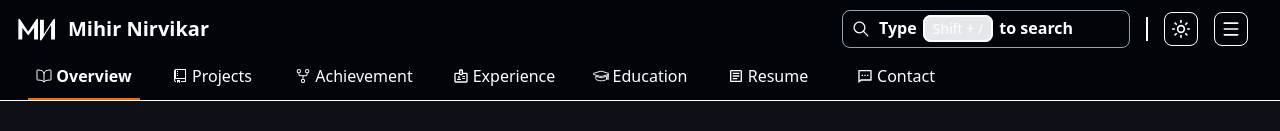
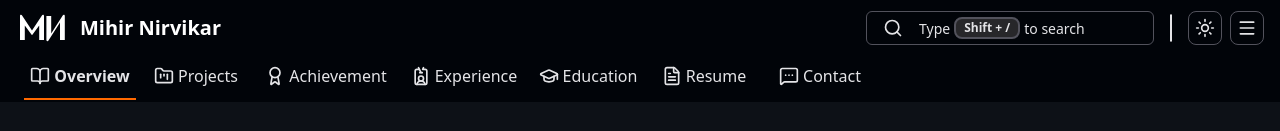
Before and after one commit to mihirnirvikar/Portfolio, a React (Vite) app: page / in a window 1280 px wide. Shown: the top 131 px of the page. Built offline with nearby package versions, Linux system fonts and the light colour scheme.

Commit message:
refactor: change theui of  navbar section

```diff
--- a/package.json
+++ b/package.json
@@ -12,6 +12,7 @@
   },
   "dependencies": {
     "@tailwindcss/vite": "^4.1.18",
+    "lucide-react": "^0.563.0",
     "react": "^19.2.0",
     "react-dom": "^19.2.0",
     "react-router": "^7.10.1",
--- a/src/components/Header/Header.jsx
+++ b/src/components/Header/Header.jsx
@@ -5,10 +5,9 @@ import { Navbar } from "./Navbar.jsx";
 export const Header = () => {
   return (
     <>
-      <div className="bg-white text-black dark:bg-[#010409] dark:text-white">
+      <div className="bg-[#F6F8FA] text-black dark:bg-[#010409] dark:text-white">
         <HeaderInfo />
-        <Navbar />
-        <hr />
+        <Navbar className=""/>
       </div>
     </>
   );
--- a/src/components/Header/HeaderInfo.jsx
+++ b/src/components/Header/HeaderInfo.jsx
@@ -2,137 +2,68 @@ import React from "react";
 import { Link } from "react-router-dom";
 import { useContext } from "react";
 import { ThemeContext } from "../../context/ThemeContext";
+import { Search, Sun, Moon, Menu } from "lucide-react";
 
 export const HeaderInfo = () => {
   const { theme, setTheme, toggleTheme } = useContext(ThemeContext);
 
   const themeBtnHandler = () => {
     toggleTheme();
-  }
+  };
 
   return (
     <>
-      <div className="header px-2 pt-2 pb-1 flex items-center justify-between ">
-        <div className="header-logo mr-1 flex items-center ">
-          <svg
-            width="60"
-            height="36"
-            viewBox="0 0 180 110"
-            xmlns="http://www.w3.org/2000/svg"
-            className=""
-
+      <div className="header px-2 py-1 flex items-center justify-between ">
+        <div className="header-logo">
+          <Link
+            to="/"
+            className="text-xl flex items-center font-semibold justify-center gap-2 dark:text-white text-[#3F3F46] "
           >
-            <path
-              {...theme === "dark" ? { fill: "white" } : { fill: "black" }}
-
-              d="M30 90 V30 C30 26 34 26 36 30 L60 66 L84 30 C86 26 90 26 90 30 V90
-          H78 V54 L60 78 L42 54 V90 Z M142 90 V30 C142 26 138 26 136 30 L108 74
-          V30 H96 V90 C96 94 100 94 102 90 L130 46 V90 Z"
+            <img
+              className={`w-16`}
+              src={`${theme === "dark" ? "/logo2.svg" : "/logo.svg"}`}
+              alt="Logo Image"
             />
-          </svg>
-          {/* <p className="text-xl font-bold mt-0.5">Mihir Nirvikar</p> */}
-          <Link to="/" className="text-xl font-bold mt-0.5">
             Mihir Nirvikar
           </Link>
         </div>
 
-        <div className="header-search-bar flex items-center gap-2 mt-0.5">
-          <button className="border rounded-lg cursor-pointer  h-9.5 w-72 p-2 border-gray-400 flex items-center hover:shadow-md transition-shadow duration-100 ">
-            <svg
-              stroke="currentColor"
-              fill="currentColor"
-              stroke-width="0"
-              viewBox="0 0 512 512"
-              class="size-5 mr-2"
-              height="1em"
-              width="1em"
-              xmlns="http://www.w3.org/2000/svg"
-            >
-              <path d="M443.5 420.2L336.7 312.4c20.9-26.2 33.5-59.4 33.5-95.5 0-84.5-68.5-153-153.1-153S64 132.5 64 217s68.5 153 153.1 153c36.6 0 70.1-12.8 96.5-34.2l106.1 107.1c3.2 3.4 7.6 5.1 11.9 5.1 4.1 0 8.2-1.5 11.3-4.5 6.6-6.3 6.8-16.7.6-23.3zm-226.4-83.1c-32.1 0-62.3-12.5-85-35.2-22.7-22.7-35.2-52.9-35.2-84.9 0-32.1 12.5-62.3 35.2-84.9 22.7-22.7 52.9-35.2 85-35.2s62.3 12.5 85 35.2c22.7 22.7 35.2 52.9 35.2 84.9 0 32.1-12.5 62.3-35.2 84.9-22.7 22.7-52.9 35.2-85 35.2z"></path>
-            </svg>
+        <div className="header-search-bar flex items-center gap-4 dark:text-[#E4E4E7] text-[#3F3F46]">
+          {/* Search bar */}
 
-            <p className=" text-center mb-0.5">
-              <span className="font-semibold">Type</span>{" "}
-              <span className="border-2 rounded-lg px-2 py-0.5 text-sm mx-0.5 font-normal bg-gray-200 ">
+          <button className="border rounded-md cursor-pointer  h-8.5 w-72 border-[#D4D4D8] dark:border-[#52525C] flex items-center text-center hover:shadow-md hover:bg-gray-200 transition-shadow dark:hover:bg-[#27272A] duration-100 gap-4">
+            <Search className="size-5 ml-4 " />
+
+            <p className="flex justify-center items-center  text-[14px] gap-1">
+              <span className="font-">Type</span>{" "}
+              <span className="border-2 text-[12px]  dark:border-[#52525C] border-[#D4D4D8] rounded-lg px-2 font-semibold dark:bg-[#27272A] bg-[#F4F4F5]">
                 Shift + /
               </span>
-              <span className="font-semibold"> to search</span>
+              <span className=""> to search</span>
             </p>
-            <p></p>
           </button>
 
-          <div className="border h-6 mx-2"></div>
+          {/* vertical line */}
+          <div className="border h-7 rounded"></div>
 
+          {/* Theme Toggle button */}
+
+          <div className="flex gap-2">
             <button
-            className="theme-toggle cursor-pointer mr-2 p-1.5 rounded-lg hover:bg-gray-200 border transition-colors duration-100"
+              className="theme-toggle cursor-pointer h-8.5 w-8.5 flex justify-center items-center rounded-lg border-[#D4D4D8] dark:border-[#52525C] hover:bg-[#E4E4E7] dark:hover:bg-[#27272A] border transition-colors duration-100"
               onClick={themeBtnHandler}
             >
               {theme === "dark" ? (
-              <svg
-                xmlns="http://www.w3.org/2000/svg"
-                width="1em"
-                height="1em"
-                viewBox="0 0 24 24"
-                fill="none"
-                stroke="currentColor"
-                stroke-width="2"
-                stroke-linecap="round"
-                stroke-linejoin="round"
-                class="lucide lucide-sun size-5 transition-colors duration-100"
-                aria-hidden="true"
-              >
-                <circle cx="12" cy="12" r="4"></circle>
-                <path d="M12 2v2"></path>
-                <path d="M12 20v2"></path>
-                <path d="m4.93 4.93 1.41 1.41"></path>
-                <path d="m17.66 17.66 1.41 1.41"></path>
-                <path d="M2 12h2"></path>
-                <path d="M20 12h2"></path>
-                <path d="m6.34 17.66-1.41 1.41"></path>
-                <path d="m19.07 4.93-1.41 1.41"></path>
-              </svg>
+                <Sun className="size-5 " />
               ) : (
-              <svg
-                xmlns="http://www.w3.org/2000/svg"
-                width="24"
-                height="24"
-                viewBox="0 0 24 24"
-                fill="none"
-                stroke="currentColor"
-                stroke-width="1.5"
-                stroke-linecap="round"
-                stroke-linejoin="round"
-                class="lucide lucide-moon size-5 transition-colors duration-100"
-                aria-hidden="true"
-              >
-                <path
-                  d="M20.985 12.486a9 9 0 1
-              1-9.473-9.472c.405-.022.617.46.402.803a6 6 0
-               0 0 8.268 8.268c.344-.215.825-.004.803.401"
-                ></path>
-              </svg>
+                <Moon className="size-5" />
               )}
             </button>
 
-          <button className="theme-toggle mr-6 cursor-pointer p-1.5 rounded-lg hover:bg-gray-200 border transition-colors duration-100">
-            <svg
-              xmlns="http://www.w3.org/2000/svg"
-              width="1em"
-              height="1em"
-              viewBox="0 0 24 24"
-              fill="none"
-              stroke="currentColor"
-              stroke-width="2"
-              stroke-linecap="round"
-              stroke-linejoin="round"
-              class="lucide lucide-menu size-5 transition-colors duration-100"
-              aria-hidden="true"
-            >
-              <path d="M4 5h16"></path>
-              <path d="M4 12h16"></path>
-              <path d="M4 19h16"></path>
-            </svg>
+            <button className="theme-toggle mr-2 cursor-pointer p-1.5 rounded-lg hover:bg-gray-200 border border-[#D4D4D8] dark:border-[#52525C] dark:hover:bg-[#27272A] transition-colors duration-100">
+              <Menu className="size-5 " />
             </button>
+          </div>
         </div>
       </div>
     </>
--- a/src/components/Header/Navbar.jsx
+++ b/src/components/Header/Navbar.jsx
@@ -1,40 +1,31 @@
 import { Link } from "react-router-dom";
 import { NavLink } from "react-router-dom";
+import {
+  BookOpen,
+  FolderKanban,
+  Award,
+  IdCardLanyard,
+  GraduationCap,
+  FileText,
+  MessageSquareMore,
+} from "lucide-react";
 
 export const Navbar = () => {
   return (
     <>
-      <nav className="navbar flex items-center mx-7 font-medium mt-2">
-        <ul className="flex gap-4">
+      <nav className="navbar flex items-center justify- font-semibold mt-1 px-6 pb-0.5">
+        <ul className="flex gap-1 dark:text-[#E4E4E7] text-[#2a2a2c]">
           <NavLink to="/" end>
             {({ isActive }) => (
               <li
                 className={`h-10 ${
                   isActive
-                    ? "border-b-2 border-orange-500 font-bold "
-                    : "border-b-2 border-transparent"
+                    ? "border-b-2 border-orange-500 font-bold"
+                    : "font-normal"
                 }`}
               >
-                <div className="flex items-center gap-1 cursor-pointer hover:bg-gray-300 rounded-md w-28 h-8 justify-center">
-                  <svg
-                    stroke="currentColor"
-                    fill="currentColor"
-                    stroke-width="0"
-                    viewBox="0 0 512 512"
-                    class="size-4"
-                    height="1em"
-                    width="1em"
-                    xmlns="http://www.w3.org/2000/svg"
-                  >
-                    <path
-                      fill="none"
-                      stroke-linecap="round"
-                      stroke-linejoin="round"
-                      stroke-width="32"
-                      d="M256 160c16-63.16 76.43-95.41 208-96a15.94 15.94 0 0 1 16 16v288a16 16 0 0 1-16 16c-128 0-177.45 25.81-208 64-30.37-38-80-64-208-64-9.88 0-16-8.05-16-17.93V80a15.94 15.94 0 0 1 16-16c131.57.59 192 32.84 208 96zm0 0v288"
-                    ></path>
-                  </svg>
-
+                <div className="flex items-center gap-1 cursor-pointer hover:bg-[#E4E4E7] dark:hover:bg-[#27272A] rounded-md w-28 h-8 justify-center transition-ease-in-out duration-200">
+                  <BookOpen className="size-5 stroke-2" />
                   <span>Overview</span>
                 </div>
               </li>
@@ -47,27 +38,11 @@ export const Navbar = () => {
                 className={`h-10 ${
                   isActive
                     ? "border-b-2 border-orange-500 font-bold"
-                    : "border-b-2 border-transparent"
+                    : "font-normal"
                 }`}
               >
-                <div className="flex items-center gap-1 cursor-pointer hover:bg-gray-300 rounded-md w-28 h-8 justify-center">
-                  <svg
-                    stroke="currentColor"
-                    fill="currentColor"
-                    stroke-width="0"
-                    viewBox="0 0 16 16"
-                    class="size-4"
-                    height="1em"
-                    width="1em"
-                    xmlns="http://www.w3.org/2000/svg"
-                  >
-                    <path
-                      fill-rule="evenodd"
-                      clip-rule="evenodd"
-                      d="M14 10V1.5l-.5-.5H3.74a1.9 1.9 0 0 0-.67.13 1.77 1.77 0 0 0-.94 1 1.7 1.7 0 0 0-.13.62v9.5a1.7 1.7 0 0 0 .13.67c.177.427.515.768.94.95a1.9 1.9 0 0 0 .67.13H4v-1h-.26a.72.72 0 0 1-.29-.06.74.74 0 0 1-.4-.4.93.93 0 0 1-.05-.29v-.5a.93.93 0 0 1 .05-.29.74.74 0 0 1 .4-.4.72.72 0 0 1 .286-.06H13v2H9v1h4.5l.5-.5V10zM4 10V2h9v8H4zm1-7h1v1H5V3zm0 2h1v1H5V5zm1 2H5v1h1V7zm.5 6.49L5.28 15H5v-3h3v3h-.28L6.5 13.49z"
-                    ></path>
-                  </svg>
-
+                <div className="flex items-center gap-1 cursor-pointer hover:bg-[#E4E4E7] dark:hover:bg-[#27272A] rounded-md w-28 h-8 justify-center transition-ease-in-out duration-200">
+                  <FolderKanban className="size-5 stroke-2" />
                   <span>Projects</span>
                 </div>
               </li>
@@ -80,24 +55,11 @@ export const Navbar = () => {
                 className={`h-10 ${
                   isActive
                     ? "border-b-2 border-orange-500 font-bold"
-                    : "border-b-2 border-transparent"
+                    : "font-normal"
                 }`}
               >
-                <div className="flex items-center gap-1 cursor-pointer hover:bg-gray-300 rounded-md w-35 h-8 justify-center ">
-                  <svg
-                    stroke="currentColor"
-                    fill="currentColor"
-                    stroke-width="0"
-                    viewBox="0 0 24 24"
-                    class="size-4"
-                    height="1em"
-                    width="1em"
-                    xmlns="http://www.w3.org/2000/svg"
-                  >
-                    <path d="M8.75 19.25a3.25 3.25 0 1 1 6.5 0 3.25 3.25 0 0 1-6.5 0ZM15 4.75a3.25 3.25 0 1 1 6.5 0 3.25 3.25 0 0 1-6.5 0Zm-12.5 0a3.25 3.25 0 1 1 6.5 0 3.25 3.25 0 0 1-6.5 0ZM5.75 6.5a1.75 1.75 0 1 0-.001-3.501A1.75 1.75 0 0 0 5.75 6.5ZM12 21a1.75 1.75 0 1 0-.001-3.501A1.75 1.75 0 0 0 12 21Zm6.25-14.5a1.75 1.75 0 1 0-.001-3.501A1.75 1.75 0 0 0 18.25 6.5Z"></path>
-                    <path d="M6.5 7.75v1A2.25 2.25 0 0 0 8.75 11h6.5a2.25 2.25 0 0 0 2.25-2.25v-1H19v1a3.75 3.75 0 0 1-3.75 3.75h-6.5A3.75 3.75 0 0 1 5 8.75v-1Z"></path>
-                    <path d="M11.25 16.25v-5h1.5v5h-1.5Z"></path>
-                  </svg>
+                <div className="flex items-center gap-1 cursor-pointer hover:bg-[#E4E4E7] dark:hover:bg-[#27272A] rounded-md w-35 h-8 justify-center transition-ease-in-out duration-200">
+                  <Award className="size-5 stroke-2" />
 
                   <span>Achievement</span>
                 </div>
@@ -111,26 +73,11 @@ export const Navbar = () => {
                 className={`h-10 ${
                   isActive
                     ? "border-b-2 border-orange-500 font-bold"
-                    : "border-b-2 border-transparent"
+                    : "font-normal"
                 }`}
               >
-                <div className="flex items-center gap-1 cursor-pointer hover:bg-gray-300 rounded-md w-32 h-8 justify-center ">
-                  <svg
-                    stroke="currentColor"
-                    fill="currentColor"
-                    stroke-width="0"
-                    viewBox="0 0 24 24"
-                    class="size-4"
-                    height="1em"
-                    width="1em"
-                    xmlns="http://www.w3.org/2000/svg"
-                  >
-                    <path fill="none" d="M0 0h24v24H0z"></path>
-                    <path d="M14 12h4v1.5h-4zM14 15h4v1.5h-4z"></path>
-                    <path d="M20 7h-5V4c0-1.1-.9-2-2-2h-2c-1.1 0-2 .9-2 2v3H4c-1.1 0-2 .9-2 2v11c0 1.1.9 2 2 2h16c1.1 0 2-.9 2-2V9c0-1.1-.9-2-2-2zm-9 0V4h2v5h-2V7zm9 13H4V9h5c0 1.1.9 2 2 2h2c1.1 0 2-.9 2-2h5v11z"></path>
-                    <circle cx="9" cy="13.5" r="1.5"></circle>
-                    <path d="M11.08 16.18c-.64-.28-1.34-.43-2.08-.43s-1.44.15-2.08.43c-.56.24-.92.78-.92 1.39V18h6v-.43c0-.61-.36-1.15-.92-1.39z"></path>
-                  </svg>
+                <div className="flex items-center gap-1 cursor-pointer hover:bg-[#E4E4E7] dark:hover:bg-[#27272A] rounded-md w-32 h-8 justify-center transition-ease-in-out duration-200">
+                  <IdCardLanyard className="size-5 stroke-2" />
 
                   <span>Experience</span>
                 </div>
@@ -144,26 +91,11 @@ export const Navbar = () => {
                 className={`h-10 ${
                   isActive
                     ? "border-b-2 border-orange-500 font-bold"
-                    : "border-b-2 border-transparent"
+                    : "font-normal"
                 }`}
               >
-                <div className="flex items-center gap-1 cursor-pointer hover:bg-gray-300 rounded-md w-28 h-8 justify-center">
-                  <svg
-                    stroke="currentColor"
-                    fill="none"
-                    stroke-width="7"
-                    viewBox="0 0 122.88 73.27"
-                    class="size-4"
-                    height="1em"
-                    width="1em"
-                    xmlns="http://www.w3.org/2000/svg"
-                  >
-                    <path
-                      stroke-linecap="round"
-                      stroke-linejoin="round"
-                      d="M104.27 58.88l-.54-19.99-32.85 9.49c-2.96.65-5.88.96-8.74.97-3.07.01-6.09-.32-9.06-.97L21.7 38.79v20.27c.9 10.53 31.11 13.75 40.38 14.19 7.43.36 36.78-3.52 40.64-9.57.83-1.32 1.35-2.92 1.55-4.8z M117.58 24.5v24.43h.77c.53 0 .96.43.96.96v6.57c0 .52-.43.96-.96.96h-.77v2.3c.98.18 1.73 1.05 1.73 2.08 0 1.16-.96 2.12-2.12 2.12h-3.79c-1.16 0-2.12-.95-2.12-2.12 0-1.03.75-1.9 1.73-2.08v-2.3h-.77c-.52 0-.96-.43-.96-.96v-6.57c0-.53.43-.96.96-.96h.77v-23L73.03 38.35c-7.24 1.72-14.48 1.84-21.72 0L7.18 25.18l-3.99-1.19c-4.97-2.03-3.73-6.8.9-7.9L54 1.19c5.15-1.47 10.29-1.7 15.44 0l49.01 14.72c5.33 1.3 6.38 6.23.18 8.26l-1.05.33z"
-                    />
-                  </svg>
+                <div className="flex items-center gap-1 cursor-pointer hover:bg-[#E4E4E7] dark:hover:bg-[#27272A] rounded-md w-28 h-8 justify-center transition-ease-in-out duration-200">
+                  <GraduationCap className="size-5 stroke-2" />
 
                   <span>Education</span>
                 </div>
@@ -177,25 +109,11 @@ export const Navbar = () => {
                 className={`h-10 ${
                   isActive
                     ? "border-b-2 border-orange-500 font-bold"
-                    : "border-b-2 border-transparent"
+                    : "font-normal"
                 }`}
               >
-                <div className="flex items-center gap-1 cursor-pointer hover:bg-gray-300 rounded-md w-28 h-8 justify-center">
-                  <svg
-                    stroke="currentColor"
-                    fill="currentColor"
-                    stroke-width="0"
-                    viewBox="0 0 24 24"
-                    class="size-4"
-                    height="1em"
-                    width="1em"
-                    xmlns="http://www.w3.org/2000/svg"
-                  >
-                    <path fill="none" d="M0 0h24v24H0z"></path>
-                    <path d="M19 5v14H5V5h14m0-2H5c-1.1 0-2 .9-2 2v14c0 1.1.9 2 2 2h14c1.1 0 2-.9 2-2V5c0-1.1-.9-2-2-2z"></path>
-                    <path d="M14 17H7v-2h7v2zm3-4H7v-2h10v2zm0-4H7V7h10v2z"></path>
-                  </svg>
-
+                <div className="flex items-center gap-1 cursor-pointer hover:bg-[#E4E4E7] dark:hover:bg-[#27272A] rounded-md w-28 h-8 justify-center transition-ease-in-out duration-200">
+                  <FileText className="size-5 stroke-2" />
                   <span>Resume</span>
                 </div>
               </li>
@@ -208,22 +126,11 @@ export const Navbar = () => {
                 className={`h-10 ${
                   isActive
                     ? "border-b-2 border-orange-500 font-bold"
-                    : "border-b-2 border-transparent"
+                    : "font-normal"
                 }`}
               >
-                <div className="flex items-center gap-1 cursor-pointer hover:bg-gray-300 rounded-md w-28 h-8 justify-center">
-                  <svg
-                    stroke="currentColor"
-                    fill="currentColor"
-                    stroke-width="0"
-                    viewBox="0 0 24 24"
-                    class="size-4"
-                    height="1em"
-                    width="1em"
-                    xmlns="http://www.w3.org/2000/svg"
-                  >
-                    <path d="M6.45455 19L2 22.5V4C2 3.44772 2.44772 3 3 3H21C21.5523 3 22 3.44772 22 4V18C22 18.5523 21.5523 19 21 19H6.45455ZM5.76282 17H20V5H4V18.3851L5.76282 17ZM11 10H13V12H11V10ZM7 10H9V12H7V10ZM15 10H17V12H15V10Z"></path>
-                  </svg>
+                <div className="flex items-center gap-1 cursor-pointer hover:bg-[#E4E4E7] dark:hover:bg-[#27272A] rounded-md w-28 h-8 justify-center transition-ease-in-out duration-200">
+                  <MessageSquareMore className="size-5 stroke-2" />
 
                   <span>Contact</span>
                 </div>
```
Also changed, not shown: 1 other file (tests, documents, lock files or other folders). Lines whose indentation alone changed are shown as unchanged.
